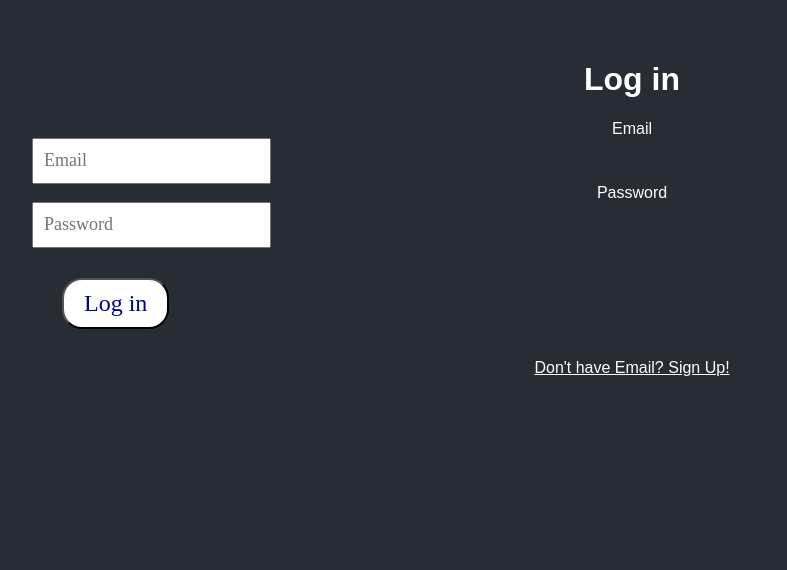
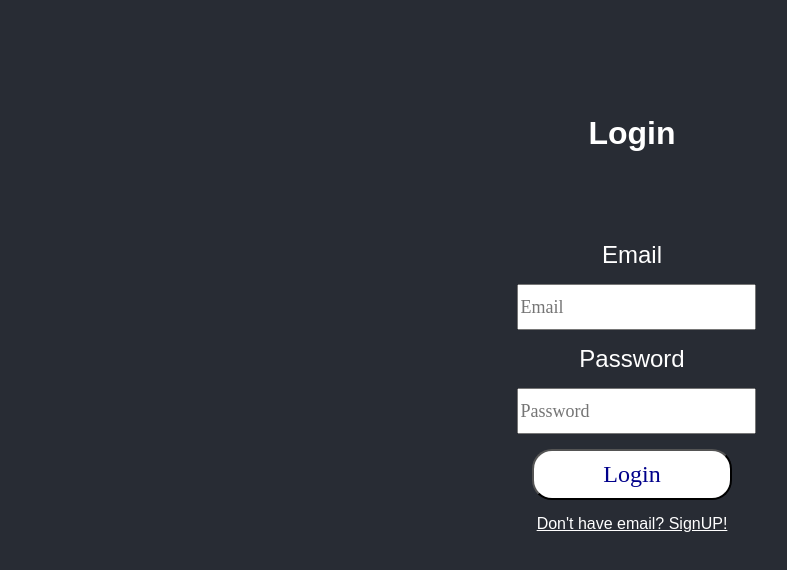
Before and after one commit to khaledalics22/Books, a React (Create React App) app: page /login in a window 1280 px wide. Shown: the top 570 px of the page, without its empty margins (8-795 px from the left). Built offline with nearby package versions, Linux system fonts and the light colour scheme; no server answers.

Commit message:
change design of sign in/up, profile, and add book

```diff
--- a/src/components/AddBook.css
+++ b/src/components/AddBook.css
@@ -6,15 +6,30 @@ body {
     text-align: center;
   }
 .labelAddBook{
-    font-size: xx-large;
+    font-size: large;
     display: block;
+    margin: 7px;
 }
+
+.container {
+    width: auto;
+    clear: both;
+
+  }
+
+.container input {
+    width: 100%;
+    clear: both;
+
+  }
 .inputAddBook{
     height: 40px;
     font-size: large;
     font-family: 'Times New Roman', Times, serif;
     padding-left: 10px;
-    width: 800px;
+    width: 200px;
+    margin-top: 15px;
+    margin-bottom: 15px;
     text-align-last: left;
     display: block;
 }
@@ -30,13 +45,15 @@ a:active{
 a:visited{
     color: white;
 }
-
+.inputFile{
+    margin: 15px;
+}
 .buttonAddBook{
-    display: block;
     color:darkblue;
     background-color: white;
     font-size: x-large;
-    margin: 30px;
+    margin-top: 15px;
+    margin-bottom: 15px;
     padding: 10px;
     width: 200px;
     min-width: 300;
--- a/src/components/AddBook.js
+++ b/src/components/AddBook.js
@@ -47,7 +47,8 @@ const AddBook = ({ history })=>{
     return (
         <render >
             <h1 name='addbook' >Add New Book</h1>
-            <form onSubmit={handleAddBook}>
+            <div class="container">
+                <form style={{display:'inline-block'}} onSubmit={handleAddBook}>
                     <label className="labelAddBook">Book title</label>
                     <input className="inputAddBook" name="title" type="label" placeholder="Book Title" />
                     <label className="labelAddBook"> Author Name  </label>
@@ -56,9 +57,11 @@ const AddBook = ({ history })=>{
                     <input className="inputAddBook" name="category" type="label" placeholder="Category" />
                     <label className="labelAddBook"> description </label>
                     <input className="inputAddBook" name="description" type="label" placeholder="Description" />
-                <input className="inputAddBook" type="file" id="file" onChange={handleChange} /> <p></p>
-                <button className="buttonAddBook" type="submit">Add</button>
+                    <label className="labelAddBook"> Book Cover </label>
+                    <input className="inputFile" type="file" id="file" onChange={handleChange} />
+                    <button className="buttonAddBook" type="submit">Add</button><br/>
                 </form>
+            </div>
         </render>
 
     );
--- a/src/components/Login.css
+++ b/src/components/Login.css
@@ -5,19 +5,29 @@ body {
   font-family: Arial;
   text-align: center;
 }
-.labelLoign{
-  font-size: 200%;
+.labelLogin{
+  font-size: x-large;
   display: block;
+  margin: 15px;
 }
+
+.container2 {
+  width: auto;
+  clear: both;
+
+}
+
+.container2 input {
+  width: 100%;
+  clear: both;
+
+}
+
 .inputLogin{
+  display: block;
   height: 40px;
   font-size: large;
   font-family: 'Times New Roman', Times, serif;
-  padding-left: 10px;
-  display: block
-}
-.formLogin{
-  text-align: center;
 }
 a:link{
   color: white;
@@ -33,12 +43,13 @@ a:visited{
 }
 
 .buttonLogin{
-  display: block;
   color:darkblue;
   background-color: white;
   font-size: x-large;
-  margin: 30px;
+  margin-top: 15px;
+  margin-bottom: 15px;
   padding: 10px;
+  width: 200px;
   min-width: 300;
   padding-left: 20px;
   padding-right: 20px;
--- a/src/components/Login.js
+++ b/src/components/Login.js
@@ -29,17 +29,19 @@ const Login = ({ history }) => {
   }
 
   return (
-    <div className="formLogin" >
-      <h1>Log in</h1>
-      <form  onSubmit={handleLogin}>
-        <label className="labelLogin">Email</label>
-        <input className="inputLogin" name="email" type="email" placeholder="Email" />
-        <label className="labelLogin">Password</label>
-        <input className="inputLogin" name="password" type="password" placeholder="Password" />
-        <button className="buttonLogin" type="submit">Log in</button>
-        <Link to='/signup'>Don't have Email? Sign Up!</Link>
-      </form>
-    </div>
+    <render >
+        <h6 name='login' style={{fontSize:'xx-large'}}>Login</h6>
+        <div class="container2">
+            <form style={{display:'inline-block'}} onSubmit={handleLogin}>
+                <label className="labelLogin"> Email </label>
+                <input className="inputLogin" name="email" type="label" placeholder="Email" />
+                <label className="labelLogin"> Password </label>
+                <input className="inputLogin" name="password" type="password" placeholder="Password" />
+                <button className="buttonLogin" type="submit">Login</button><br/>
+                <Link to="/signup">Don't have email? SignUP!</Link>
+            </form>
+        </div>
+    </render>
   );
 };
 
--- a/src/components/Profile.css
+++ b/src/components/Profile.css
@@ -48,14 +48,19 @@ body {
   grid-column: auto;
 
 }
+.profileHeaders{
+  text-align-last: left;
+}
 .buttonAddBookAction{
-  display: block;
-  float: right;
+  display: inline;
   width: 40px;
   height: 40px;
-  text-align: center;
   font-size: x-large;
   border-radius: 25px;
+}
+.no_books{
+  text-align-last: center;
+  color: gray;
 }
 .bookCover{
   width:300px;
--- a/src/components/Profile.js
+++ b/src/components/Profile.js
@@ -47,6 +47,28 @@ export default function Profile({ history}){
         getUser();
         getBooks();
     },[])
+    let booksView;
+    if(booksResponse!=null&&booksResponse?.length>0){
+        booksView = <div >
+        <Divider style={{backgroundColor:'white', height:'1px'}} />
+        <GridList cellHeight="auto" maxWidth="200px" spacing="0px" cols={4} style={{textAlign:'left', textAlignLast:'left'}}>
+               {booksResponse?.map((book) => (
+               <div className='itemContainer'>
+                 <img src={book.cover_url} className="bookCover"/>
+                 <p className="bookTileData" style={{fontSize:"22px"}}>{book.title}</p>
+                 <p className="bookTileData" style={{color:'gray'}}>Category: {book.category}</p>
+                 <p className="bookTileData" style={{color:'gray'}}>Author: {book.author_name}</p>
+                 <p className="bookTileData" style={{color:'gray'}}>{book.description}</p>
+                  <Rating initialRating={`${book?.rating}`} emptySymbol={<Container style={{backgroundColor:"white"}}></Container>} />
+            </div>
+         ))}
+        </GridList >
+        <Divider style={{backgroundColor:'white', height:'1px'}}/>
+        </div>;
+    }else {
+        booksView = <p className="no_books">No Books Published Yet!</p>;
+    }
+
     return (
         <render >
             <div>
@@ -60,26 +82,11 @@ export default function Profile({ history}){
             <h2 className="username">{user&&user?.name}</h2>
             <h3 className="useremail">{user?.email}</h3>
             </div>
-           <h2 >Books</h2>
+           <h2 className="profileHeaders">Published Books</h2>
            <button className="buttonAddBookAction"  onClick={()=>{
                        history.push('/add-book')
                     }}>+</button>
-            <div required={booksResponse!=null&&booksResponse?.length>0}>
-           <Divider style={{backgroundColor:'white', height:'1px'}} />
-           <GridList cellHeight="auto" maxWidth="200px" spacing="0px" cols={4} style={{textAlign:'left', textAlignLast:'left'}}>
-                  {booksResponse?.map((book) => (
-                  <div className='itemContainer'>
-                    <img src={book.cover_url} className="bookCover"/>
-                    <p className="bookTileData" style={{fontSize:"22px"}}>{book.title}</p>
-                    <p className="bookTileData" style={{color:'gray'}}>Category: {book.category}</p>
-                    <p className="bookTileData" style={{color:'gray'}}>Author: {book.author_name}</p>
-                    <p className="bookTileData" style={{color:'gray'}}>{book.description}</p>
-                     <Rating initialRating={`${book?.rating}`} emptySymbol={<Container style={{backgroundColor:"white"}}></Container>} />
-               </div>
-            ))}
-           </GridList >
-           <Divider style={{backgroundColor:'white', height:'1px'}}/>
-           </div>
+            {booksView}
         </render>
 
     );
--- a/src/components/SignUp.css
+++ b/src/components/SignUp.css
@@ -5,14 +5,26 @@ body {
     font-family: Arial;
   }
 .labelSignUp{
-    font-size: 200%;
+    font-size: x-large;
     display: block;
+    margin: 15px;
 }
 .inputSignUp{
     display: block;
     height: 40px;
     font-size: large;
     font-family: 'Times New Roman', Times, serif;
+}
+
+.container3 {
+    width: auto;
+    clear: both;
+
+}
+.container3 input {
+    width: 100%;
+    clear: both;
+
 }
 a:link{
     color: white;
@@ -27,20 +39,18 @@ a:visited{
     color: white;
 }
 
-.signFormStyle{
-    text-align: center;
-}
 .buttonSignUp{
-    display: block;
     color:darkblue;
     background-color: white;
     font-size: x-large;
-    margin: 30px;
+    margin-top: 15px;
+    margin-bottom: 15px;
     padding: 10px;
+    width: 200px;
     min-width: 300;
     padding-left: 20px;
     padding-right: 20px;
     border-radius: 20px;
     font-family: 'Times New Roman', Times, serif;
     font-weight: normal;
-}
+  }
--- a/src/components/SignUp.js
+++ b/src/components/SignUp.js
@@ -46,9 +46,10 @@ const SignUp = ({ history }) => {
      });
     };
   return (
-    <div className="signFormStyle">
-      <h1 name='SignUp'>Sign up</h1>
-      <form onSubmit={handleSignUp}>
+    <render >
+        <h6 name='login' style={{fontSize:'xx-large'}}>Sign Up</h6>
+        <div class="container3">
+            <form style={{display:'inline-block'}} onSubmit={handleSignUp}>
                 <label className="labelSignUp">Name</label>
                 <input className="inputSignUp" name="name" type="label" placeholder="Name" />
                 <label className="labelSignUp">Email</label>
@@ -57,10 +58,11 @@ const SignUp = ({ history }) => {
                 <input className="inputSignUp" name="password" type="password" placeholder="Password" />
                 <label className="labelSignUp">Choose Image</label>
                 <input className="inputSignUp" type="file" id="file" onChange={handleChange} />
-        <button className="buttonSignUp" type="submit">Sign Up</button>
+                <button className="buttonSignUp" type="submit">Sign Up</button><br/>
+                <Link to="/login">Already have email? Login!</Link>
             </form>
-      <Link to="/login">Already have email? Login!</Link>
         </div>
+    </render>
   );
 };
 
```
Lines whose indentation alone changed are shown as unchanged.
